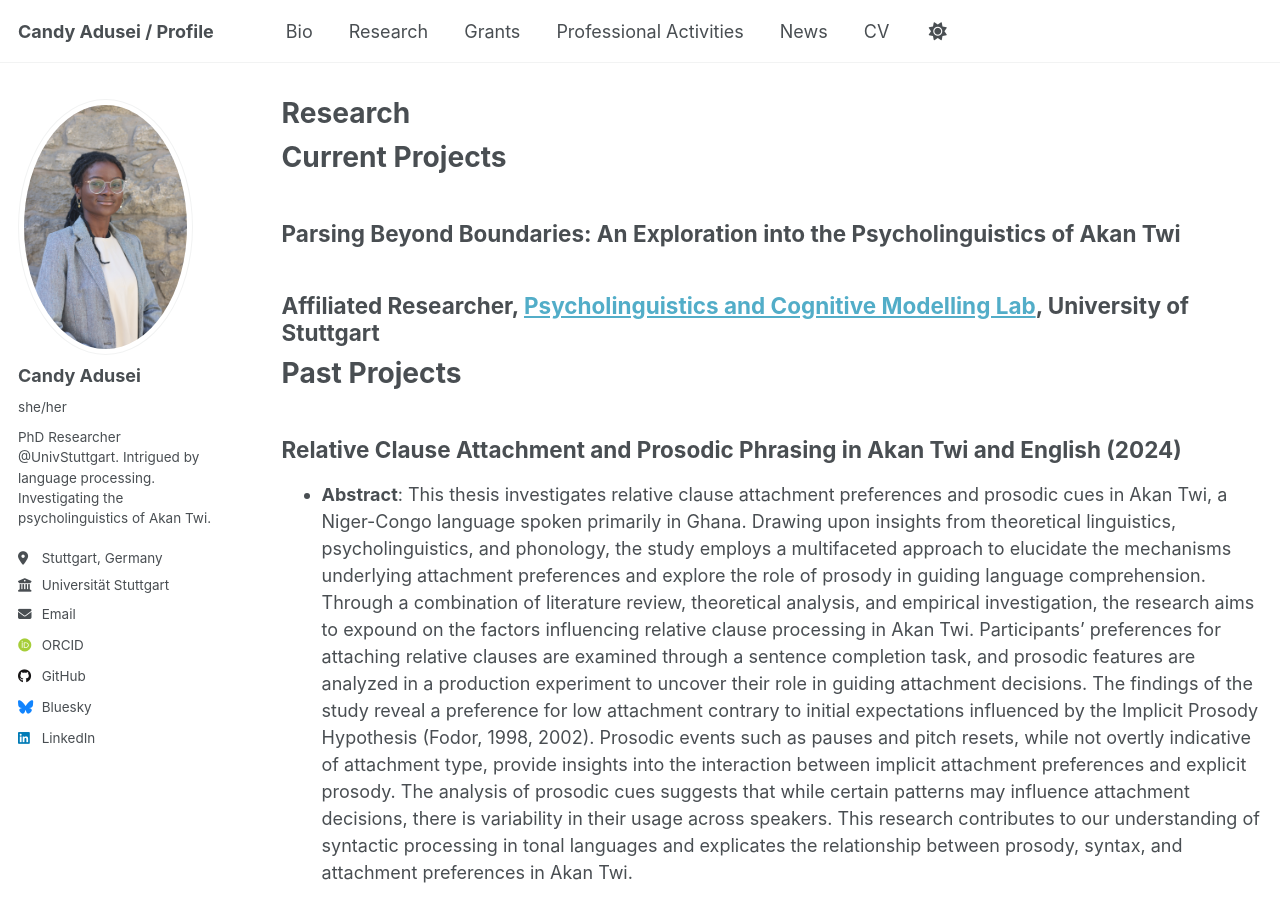
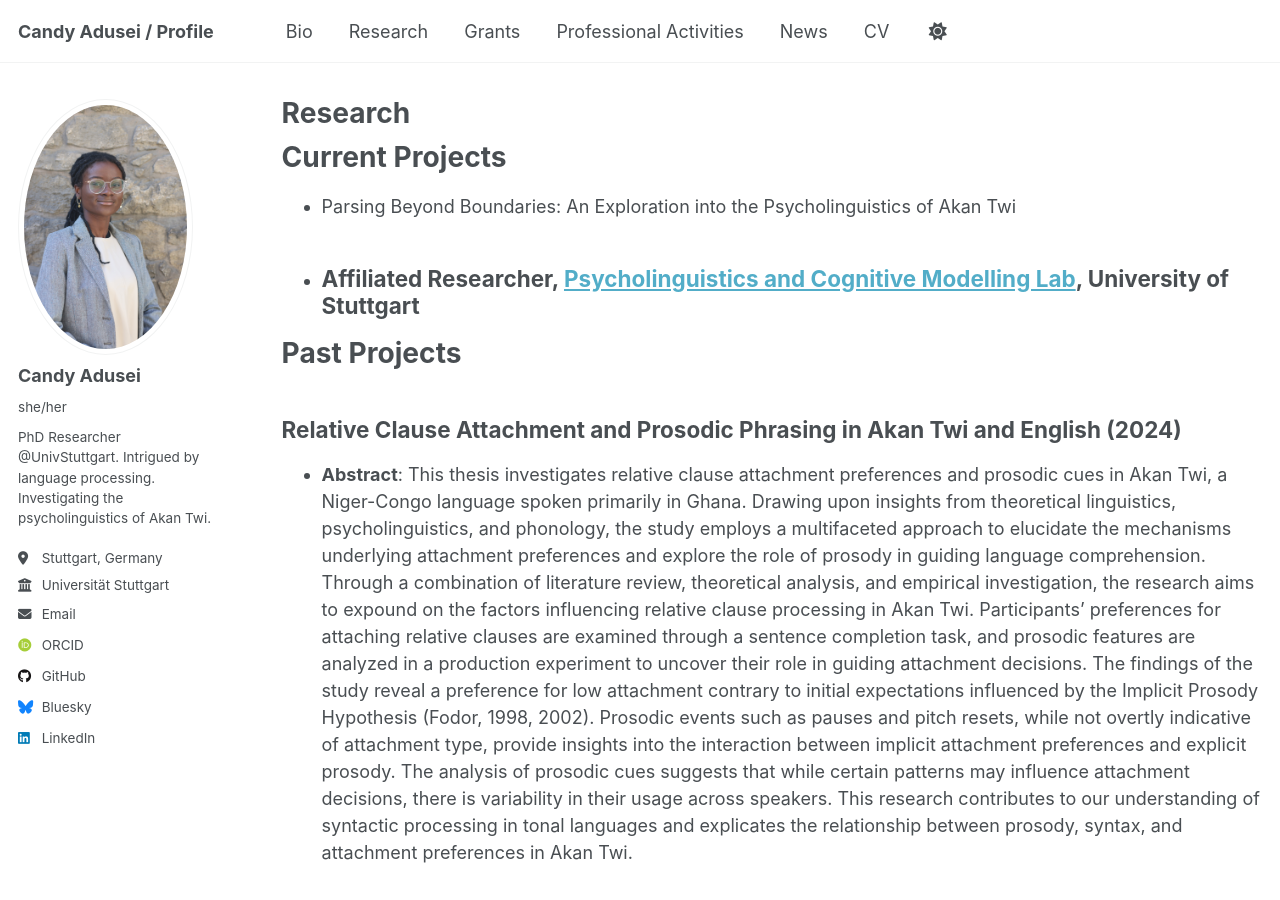
Before and after one commit to Candy-Adusei/candy-adusei.github.io, a Jekyll site: the page built from _pages/research.md, in a window 1280 px wide and 900 px high. Built offline with Jekyll 4.4.1, drawn with Linux system fonts in a browser that asks for light colours; some web fonts are replaced.

```diff
--- a/_pages/research.md
+++ b/_pages/research.md
@@ -7,9 +7,10 @@ author_profile: true
 
 Current Projects
 ======
-## Parsing Beyond Boundaries: An Exploration into the Psycholinguistics of Akan Twi
+- Parsing Beyond Boundaries: An Exploration into the Psycholinguistics of Akan Twi
 
-## Affiliated Researcher, [Psycholinguistics and Cognitive Modelling Lab](https://tmalsburg.github.io/index.html#lab), University of Stuttgart
+- Affiliated Researcher, [Psycholinguistics and Cognitive Modelling Lab](https://tmalsburg.github.io/index.html#lab), University of Stuttgart
+---
 
 Past Projects
 ======
```
